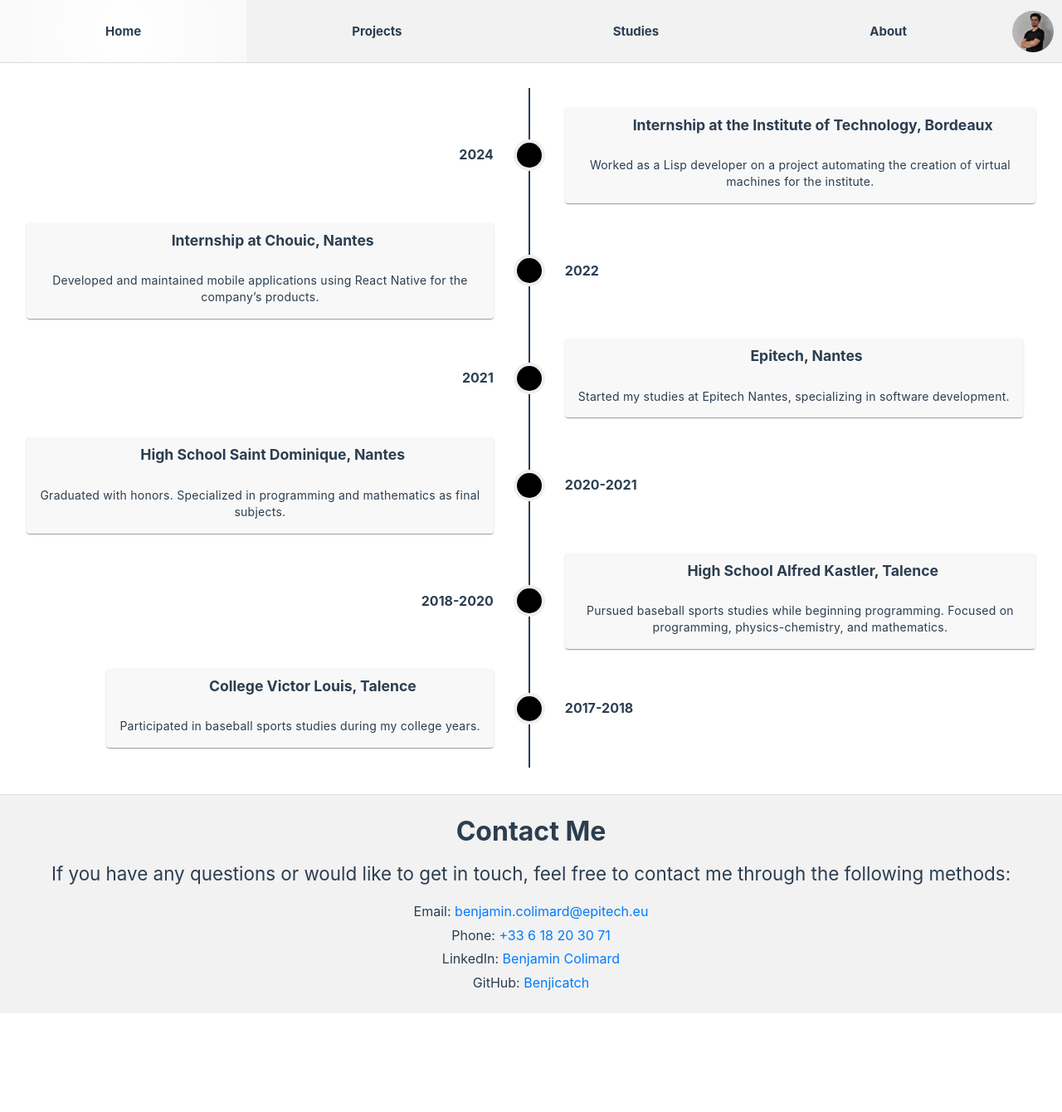
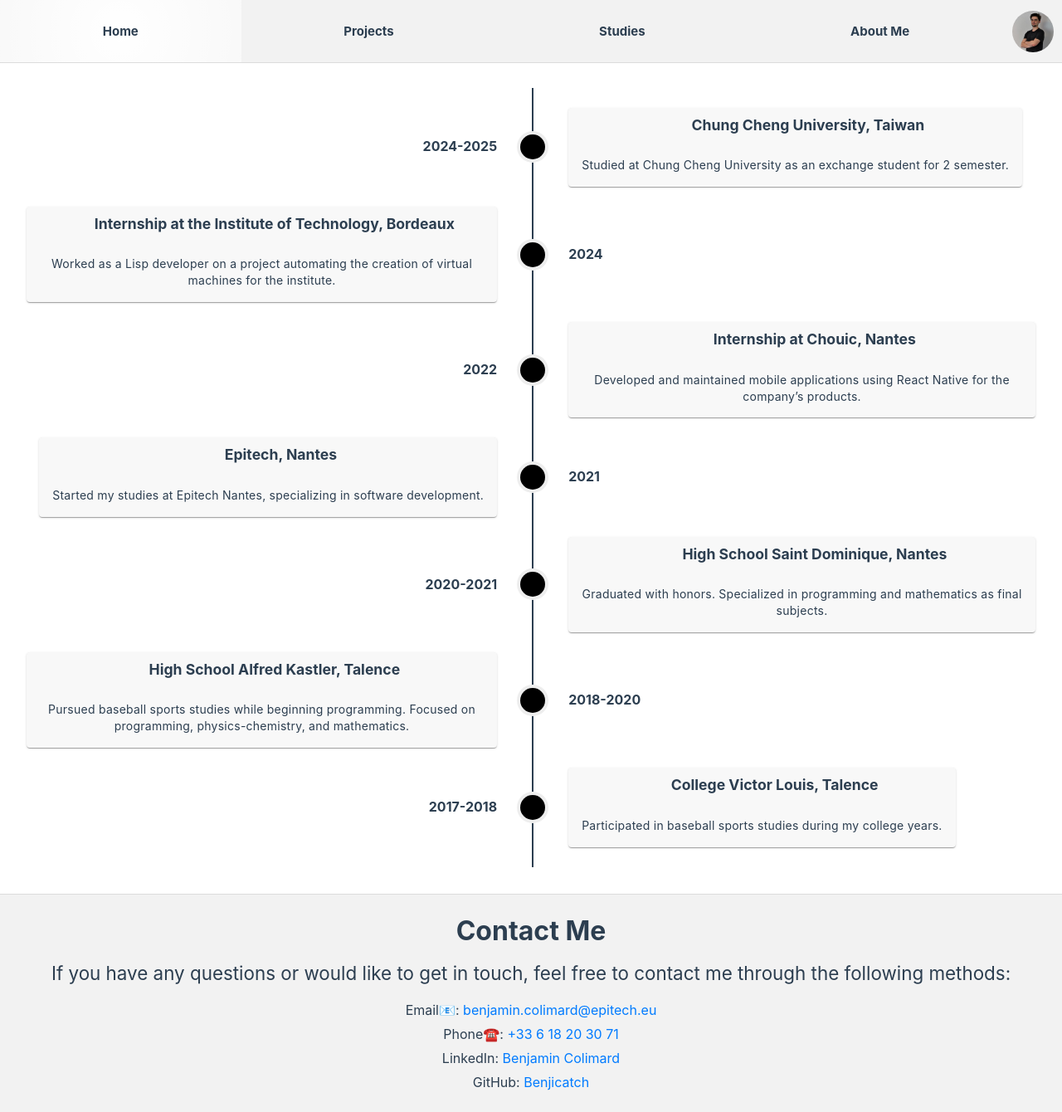
Before and after one commit to Benjicatch/Portfolio, a Vue app: page /studies in a window 1280 px wide. Shown: the whole page at 83% size. Before the commit the page ends 1221 px from the top, so only its background shows below. Built offline with nearby package versions, Linux system fonts and the light colour scheme.

Commit message:
fix: some text

```diff
--- a/src/components/ContactMe.vue
+++ b/src/components/ContactMe.vue
@@ -9,12 +9,12 @@
     </p>
     <ul>
       <li>
-        Email:
+        Email📧:
         <a href="mailto:benjamin.colimard@epitech.eu"
           >benjamin.colimard@epitech.eu</a
         >
       </li>
-      <li>Phone: <a href="tel:+33618203071">+33 6 18 20 30 71</a></li>
+      <li>Phone☎️: <a href="tel:+33618203071">+33 6 18 20 30 71</a></li>
       <li>
         LinkedIn:
         <a href="https://www.linkedin.com/in/benjamin-colimard" target="_blank"
--- a/src/components/NavBar.vue
+++ b/src/components/NavBar.vue
@@ -7,7 +7,7 @@
         <a class="nav-btn" href="/">Home</a>
         <a class="nav-btn" href="projects">Projects</a>
         <a class="nav-btn" href="studies">Studies</a>
-        <a class="nav-btn" href="about">About</a>
+        <a class="nav-btn" href="about">About Me</a>
       </ul>
     </nav>
     <img class="img" src="../assets/me.jpg" alt="logo" />
--- a/src/views/AcademyView.vue
+++ b/src/views/AcademyView.vue
@@ -3,6 +3,13 @@
 import NavBar from "@/components/NavBar.vue";
 
 const timelineItems = [
+  {
+    title: "Chung Cheng University, Taiwan",
+    description: "Studied at Chung Cheng University as an exchange student for 2 semester.",
+    color: "blue",
+    icon: "mdi-briefcase",
+    date: "2024-2025"
+  },
   {
     title: "Internship at the Institute of Technology, Bordeaux",
     description: "Worked as a Lisp developer on a project automating the creation of virtual machines for the institute.",
```
